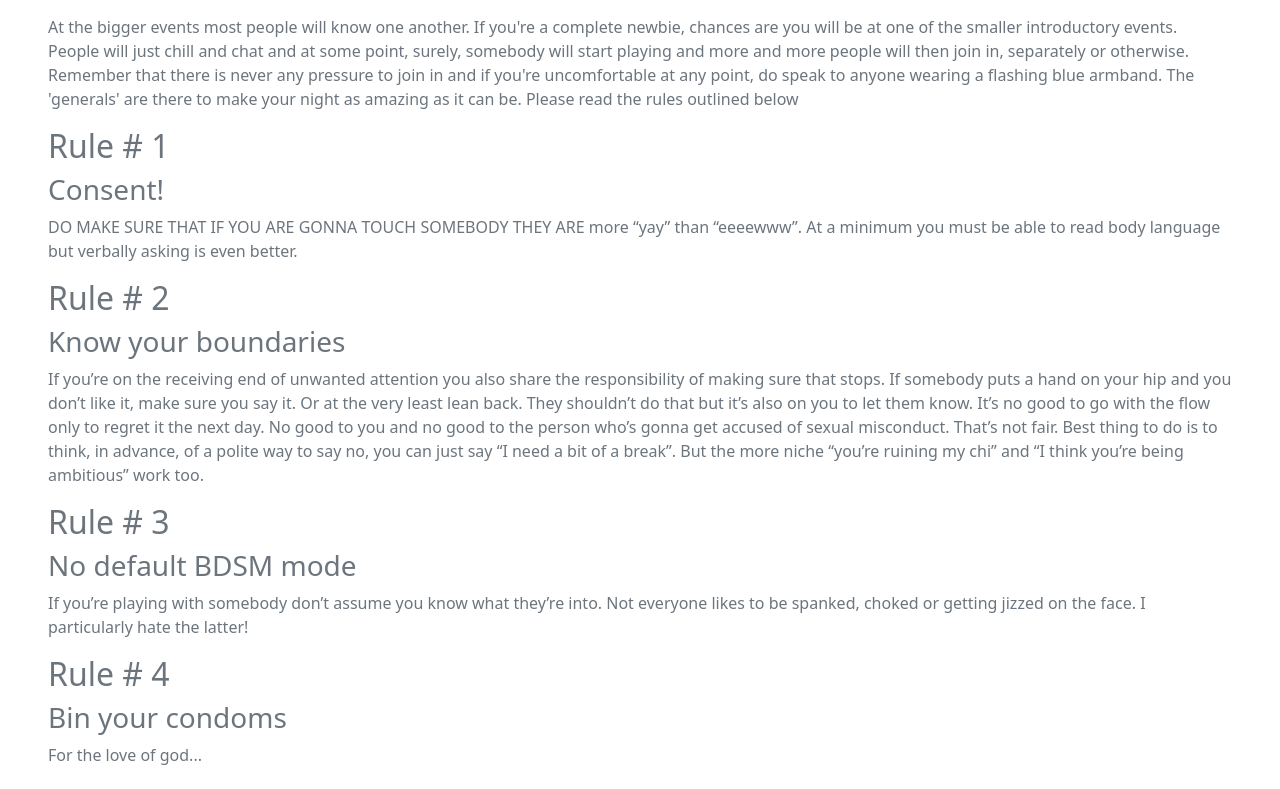
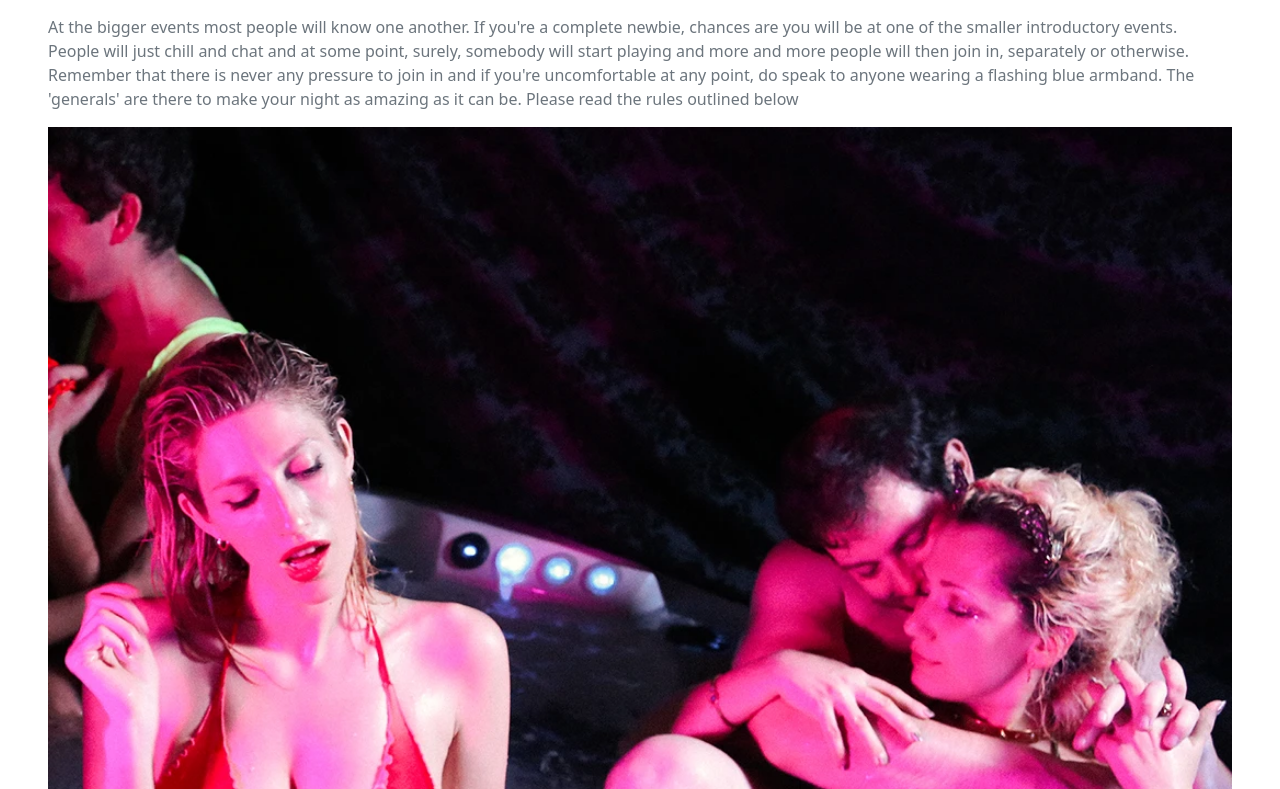
Before and after one commit to dantrovato/the-tribe-react18, a React (Vite) app: page /rules in a window 1280 px wide. Shown: the part 551-1340 px from the top of the page. Built offline with nearby package versions, Linux system fonts and the light colour scheme.

Commit message:
Swap top pic and add style to both

```diff
--- a/src/components/Rules.tsx
+++ b/src/components/Rules.tsx
@@ -13,6 +13,12 @@ const Rules = () => {
         make your night as amazing as it can be. Please read the rules outlined
         below
       </p>
+      <img
+        src="./orgypool.webp"
+        alt="Sexy people kissing in shower"
+        className="mb-3"
+        style={{ width: "100%", maxHeight: "40%" }}
+      />
       <h2>Rule # 1</h2>
       <h3>Consent!</h3>
       <p>
@@ -70,6 +76,11 @@ const Rules = () => {
       <h2>Rule # 8</h2>
       <h3>No drinks in the play areas</h3>
       <p>It's just a mess waiting to happen.</p>
+      <img
+        src="./black_white_girl.jpg"
+        alt="People kissing in hot tub"
+        style={{ width: "100%", maxHeight: "40%" }}
+      />
     </div>
   );
 };
```
Also changed, not shown: 1 other file (tests, documents, lock files or other folders).
